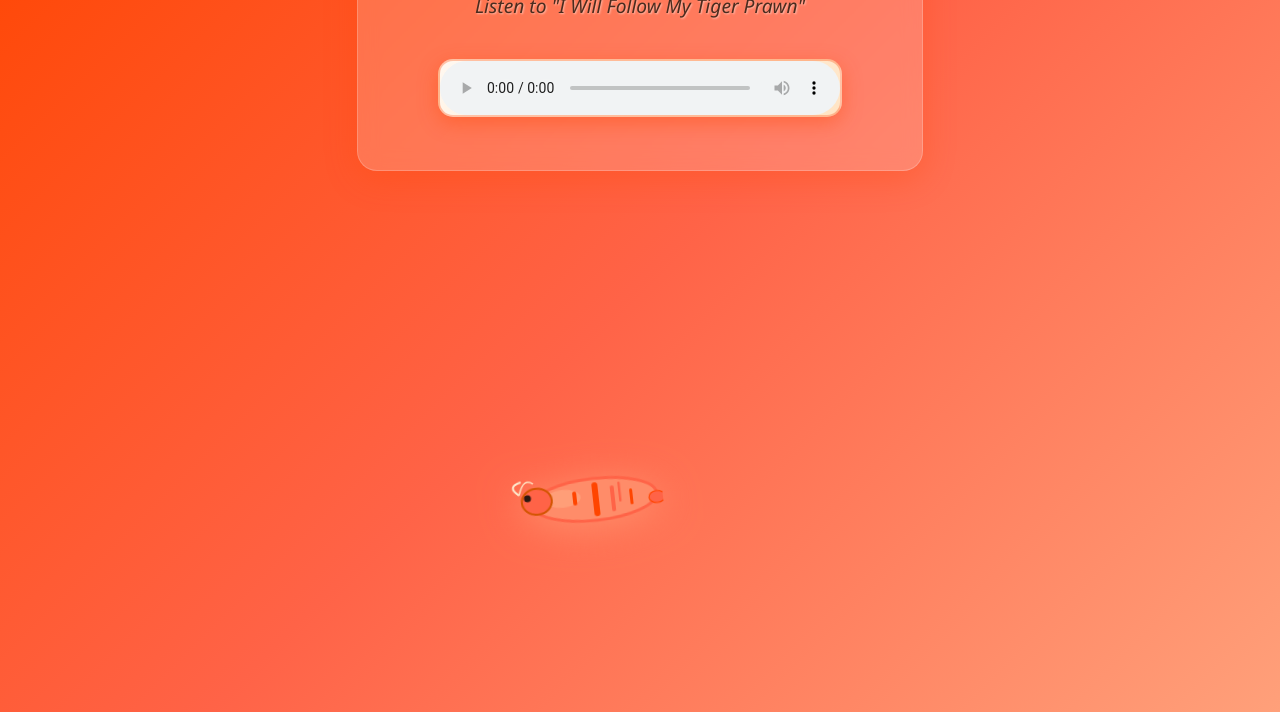
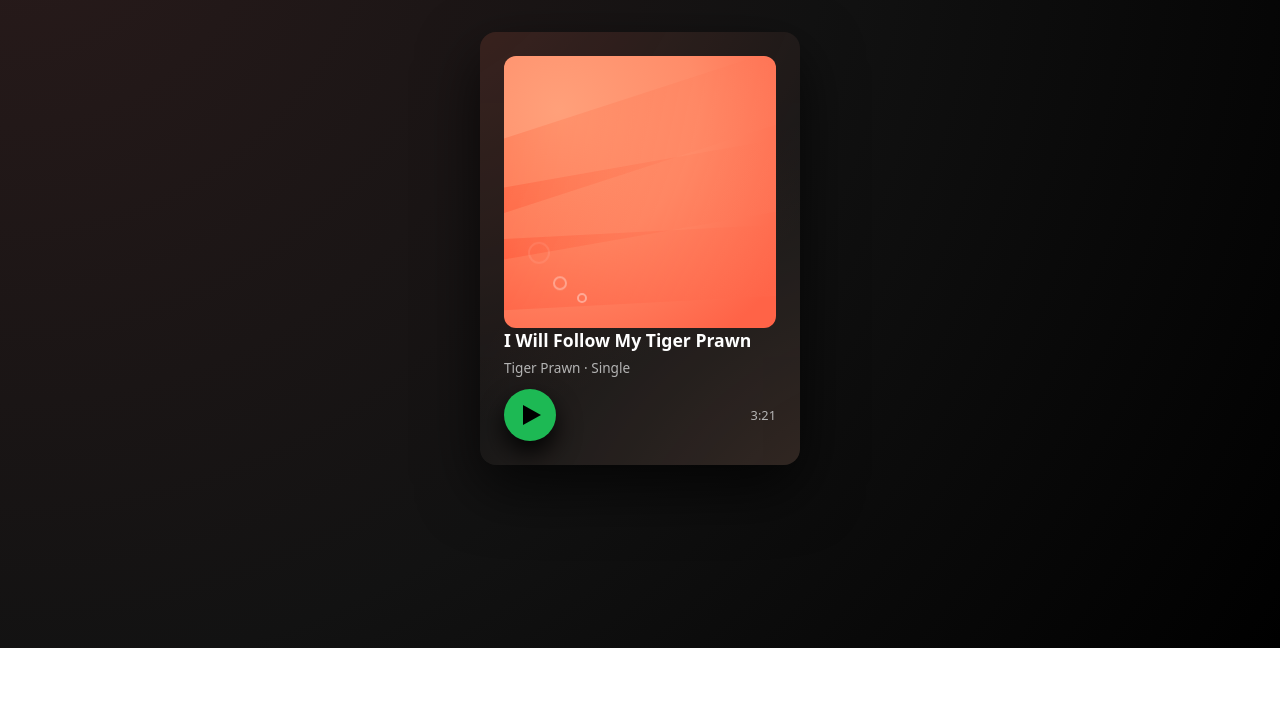
Before and after one commit to darrentan/darrenmy, a plain HTML site: page prawn/index.html in a window 1280 px wide. Shown: the part 152-864 px from the top of the page. After the commit the page ends 800 px from the top, so only its background shows below. Drawn offline with Linux system fonts and the light colour scheme.

Commit message:
Update to look like spotify cover

```diff
--- a/prawn/index.html
+++ b/prawn/index.html
@@ -5,126 +5,287 @@
   <meta name="viewport" content="width=device-width, initial-scale=1.0" />
   <title>I Will Follow My Tiger Prawn</title>
   <style>
+    :root {
+      --bg: #121212;
+      --card: #181818;
+      --card-hover: #282828;
+      --accent: #1DB954;
+      --text-main: #FFFFFF;
+      --text-muted: #B3B3B3;
+      --prawn-1: #FF6347;
+      --prawn-2: #FF8C69;
+      --prawn-3: #FFA07A;
+    }
+
+    * {
+      box-sizing: border-box;
+      margin: 0;
+      padding: 0;
+    }
+
     body {
-      font-family: 'Segoe UI', Tahoma, Geneva, Verdana, sans-serif;
-      background: linear-gradient(135deg, #FF4500 0%, #FF6347 50%, #FFA07A 100%);
-      color: #2C1810;
-      text-align: center;
-      padding: 2rem;
-      margin: 0;
+      font-family: system-ui, -apple-system, BlinkMacSystemFont, "Segoe UI",
+        sans-serif;
+      background: radial-gradient(circle at top left, #2a1b1b 0, #121212 55%, #000 100%);
+      color: var(--text-main);
       min-height: 100vh;
-      overflow-x: hidden;
+      display: flex;
+      align-items: center;
+      justify-content: center;
     }
-    .container {
-      background: rgba(255, 255, 255, 0.18);
-      backdrop-filter: blur(10px);
-      border-radius: 20px;
-      padding: 3rem 2rem;
-      box-shadow: 0 8px 32px rgba(255, 69, 0, 0.3);
-      border: 1px solid rgba(255, 255, 255, 0.2);
-      max-width: 500px;
-      margin: 0 auto;
+
+    .card {
+      background: var(--card);
+      border-radius: 16px;
+      padding: 24px;
+      width: 320px;
+      display: flex;
+      flex-direction: column;
+      gap: 20px;
+      box-shadow: 0 24px 60px rgba(0, 0, 0, 0.7);
+      transition: transform 0.2s ease, box-shadow 0.2s ease,
+        background-color 0.2s ease;
+      cursor: pointer;
+      position: relative;
+      overflow: hidden;
+    }
+
+    .card::before {
+      content: "";
+      position: absolute;
+      inset: -40%;
+      background: radial-gradient(circle at 0% 0%, rgba(255, 99, 71, 0.25), transparent 60%),
+                  radial-gradient(circle at 100% 100%, rgba(255, 160, 122, 0.2), transparent 55%);
+      opacity: 0.9;
+      pointer-events: none;
+      z-index: 0;
+    }
+
+    .card-inner {
+      position: relative;
       z-index: 1;
+    }
+
+    .card:hover {
+      background: var(--card-hover);
+      transform: translateY(-3px);
+      box-shadow: 0 28px 70px rgba(0, 0, 0, 0.9);
+    }
+
+    .cover {
+      width: 100%;
+      aspect-ratio: 1 / 1;
+      border-radius: 12px;
+      background: radial-gradient(circle at 20% 20%, var(--prawn-3), var(--prawn-2) 45%, var(--prawn-1) 90%);
       position: relative;
+      overflow: hidden;
+      display: flex;
+      align-items: center;
+      justify-content: center;
     }
-    h1 {
-      margin: 0 0 0.5rem 0;
-      font-weight: 800;
-      font-size: 2.5rem;
-      background: linear-gradient(45deg, #FF4500, #FF1493);
-      -webkit-background-clip: text;
-      -webkit-text-fill-color: transparent;
-      background-clip: text;
-      text-shadow: 2px 2px 4px rgba(0, 0, 0, 0.3);
+
+    /* Simple abstract “prawn” stripes */
+    .stripe {
+      position: absolute;
+      width: 140%;
+      height: 26%;
+      border-radius: 999px;
+      background: linear-gradient(120deg, rgba(0, 0, 0, 0.35), rgba(255, 255, 255, 0.1));
+      transform-origin: center;
+      mix-blend-mode: soft-light;
     }
-    p {
-      font-style: italic;
-      margin: 0 0 2.5rem 0;
-      font-size: 1.2rem;
-      color: #4A2C1F;
-      text-shadow: 1px 1px 2px rgba(255, 255, 255, 0.5);
+
+    .stripe:nth-child(1) {
+      top: 15%;
+      transform: rotate(-18deg);
     }
+    .stripe:nth-child(2) {
+      top: 40%;
+      transform: rotate(-10deg);
+    }
+    .stripe:nth-child(3) {
+      top: 65%;
+      transform: rotate(-3deg);
+    }
+
+    .bubble {
+      position: absolute;
+      border-radius: 50%;
+      border: 2px solid rgba(255, 255, 255, 0.4);
+      animation: float 6s ease-in-out infinite;
+      opacity: 0.7;
+    }
+
+    .bubble:nth-child(4) {
+      width: 22px;
+      height: 22px;
+      left: 9%;
+      bottom: 15%;
+      animation-delay: 0s;
+    }
+    .bubble:nth-child(5) {
+      width: 14px;
+      height: 14px;
+      left: 18%;
+      bottom: 8%;
+      animation-delay: 1.2s;
+    }
+    .bubble:nth-child(6) {
+      width: 10px;
+      height: 10px;
+      left: 27%;
+      bottom: 4%;
+      animation-delay: 2.1s;
+    }
+
+    @keyframes float {
+      0% { transform: translateY(0); opacity: 0.6; }
+      50% { transform: translateY(-14px); opacity: 1; }
+      100% { transform: translateY(-26px); opacity: 0; }
+    }
+
+    .info {
+      display: flex;
+      flex-direction: column;
+      gap: 6px;
+    }
+
+    .track-name {
+      font-size: 1.1rem;
+      font-weight: 600;
+    }
+
+    .meta {
+      font-size: 0.85rem;
+      color: var(--text-muted);
+    }
+
+    .controls-row {
+      display: flex;
+      align-items: center;
+      justify-content: space-between;
+      margin-top: 6px;
+    }
+
+    .play-btn {
+      width: 52px;
+      height: 52px;
+      border-radius: 50%;
+      border: none;
+      background: var(--accent);
+      display: flex;
+      align-items: center;
+      justify-content: center;
+      color: #000;
+      cursor: pointer;
+      box-shadow: 0 12px 24px rgba(0, 0, 0, 0.9);
+      transition: transform 0.15s ease, box-shadow 0.15s ease,
+        background-color 0.15s ease;
+    }
+
+    .card:hover .play-btn {
+      transform: scale(1.05);
+      box-shadow: 0 16px 32px rgba(0, 0, 0, 1);
+    }
+
+    .play-btn:active {
+      transform: scale(0.97);
+      box-shadow: 0 10px 18px rgba(0, 0, 0, 0.8);
+    }
+
+    .play-icon {
+      width: 0;
+      height: 0;
+      border-style: solid;
+      border-width: 10px 0 10px 18px;
+      border-color: transparent transparent transparent #000;
+      margin-left: 3px;
+    }
+
+    .time {
+      font-size: 0.8rem;
+      color: var(--text-muted);
+    }
+
+    /* Hide native controls but keep audio accessible */
     audio {
-      outline: none;
-      border-radius: 15px;
-      box-shadow: 0 6px 20px rgba(255, 69, 0, 0.4);
       width: 100%;
-      max-width: 400px;
-      background: linear-gradient(145deg, #FFF8F0, #FFE4C4);
-      border: 2px solid rgba(255, 69, 0, 0.3);
-    }
-    /* Prawn swimming animation */
-    .prawn-anim {
-      position: fixed;
-      left: -180px;
-      bottom: 13vh;
-      width: 160px;
-      height: 80px;
-      z-index: 0;
-      animation: swim 12s linear infinite;
-      filter: drop-shadow(0 6px 18px #FF8C69);
-    }
-    @keyframes swim {
-      0% {
-        left: -180px;
-        transform: scaleX(1) translateY(0px) rotate(-4deg);
-      }
-      15% {
-        transform: scaleX(1) translateY(-8px) rotate(-10deg);
-      }
-      25% {
-        transform: scaleX(1) translateY(2px) rotate(2deg);
-      }
-      40% {
-        transform: scaleX(1) translateY(-4px) rotate(-6deg);
-      }
-      50% {
-        left: 50vw;
-        transform: scaleX(1) translateY(0px) rotate(-8deg);
-      }
-      70% {
-        left: 95vw;
-        transform: scaleX(-1) translateY(4px) rotate(3deg);
-      }
-      80% {
-        transform: scaleX(-1) translateY(-8px) rotate(-2deg);
-      }
-      100% {
-        left: -180px;
-        transform: scaleX(1) translateY(0px) rotate(-4deg);
-      }
+      height: 0;
+      opacity: 0;
+      pointer-events: none;
+      position: absolute;
     }
   </style>
 </head>
 <body>
-  <!-- SVG Tiger Prawn Animation -->
-  <svg class="prawn-anim" viewBox="0 0 160 80">
-    <!-- Body -->
-    <ellipse cx="92" cy="40" rx="62" ry="21" fill="#FF8C69" stroke="#FF6347" stroke-width="3"/>
-    <ellipse cx="60" cy="36" rx="18" ry="9" fill="#FFA07A" opacity="0.9"/>
-    <!-- Stripes -->
-    <rect x="90" y="23" width="6" height="34" fill="#FF4500" rx="3" />
-    <rect x="108" y="28" width="4" height="26" fill="#FF6347" rx="2" />
-    <rect x="127" y="33" width="3" height="16" fill="#FF4500" rx="1.5" />
-    <rect x="116" y="25" width="2.4" height="20" fill="#FF6347" rx="1" />
-    <rect x="70" y="30" width="4" height="14" fill="#FF4500" rx="2" />
-    <!-- Head -->
-    <ellipse cx="34" cy="36" rx="15" ry="13" fill="#FF6347" stroke="#D35400" stroke-width="2"/>
-    <!-- Eye -->
-    <ellipse cx="25" cy="32" rx="3.5" ry="3.5" fill="#2C1810"/>
-    <!-- Antennae -->
-    <path d="M17,28 Q5,18 20,15" stroke="#FDEBCF" stroke-width="2" fill="none" />
-    <path d="M17,28 Q23,10 32,18" stroke="#FFE4C4" stroke-width="1.5" fill="none" />
-    <!-- Tail -->
-    <ellipse cx="154" cy="44" rx="8" ry="6" fill="#FF6347" stroke="#FF4500" stroke-width="1.2"/>
-  </svg>
-  <div class="container">
-    <h1>Tiger Prawn Theme</h1>
-    <p>Listen to "I Will Follow My Tiger Prawn"</p>
-    <audio controls>
-      <source src="media/i_will_follow_my_tiger_prawn.mp3" type="audio/mpeg" />
-      Your browser does not support the audio element.
-    </audio>
+  <div class="card" id="tigerPrawnCard">
+    <div class="card-inner">
+      <div class="cover">
+        <div class="stripe"></div>
+        <div class="stripe"></div>
+        <div class="stripe"></div>
+        <div class="bubble"></div>
+        <div class="bubble"></div>
+        <div class="bubble"></div>
+      </div>
+
+      <div class="info">
+        <div class="track-name">I Will Follow My Tiger Prawn</div>
+        <div class="meta">Tiger Prawn · Single</div>
+        <div class="controls-row">
+          <button class="play-btn" id="playBtn" aria-label="Play">
+            <span class="play-icon"></span>
+          </button>
+          <span class="time">3:21</span>
+        </div>
+      </div>
+
+      <audio id="audio" src="media/i_will_follow_my_tiger_prawn.mp3"></audio>
+    </div>
   </div>
+
+  <script>
+    const audio = document.getElementById('audio');
+    const playBtn = document.getElementById('playBtn');
+    const card = document.getElementById('tigerPrawnCard');
+
+    // Try autoplay as soon as possible
+    window.addEventListener('load', async () => {
+      try {
+        await audio.play();
+      } catch (e) {
+        // Autoplay blocked; wait for first user interaction
+        const resume = async () => {
+          try {
+            await audio.play();
+          } catch (err) {
+            // Still blocked; user can press play button
+          }
+          window.removeEventListener('click', resume);
+          window.removeEventListener('touchstart', resume);
+        };
+        window.addEventListener('click', resume, { once: true });
+        window.addEventListener('touchstart', resume, { once: true });
+      }
+    });
+
+    playBtn.addEventListener('click', async (e) => {
+      e.stopPropagation();
+      if (audio.paused) {
+        await audio.play();
+      } else {
+        audio.pause();
+      }
+    });
+
+    // Optional: clicking the card also toggles play
+    card.addEventListener('click', async () => {
+      if (audio.paused) {
+        await audio.play();
+      } else {
+        audio.pause();
+      }
+    });
+  </script>
 </body>
 </html>
```
